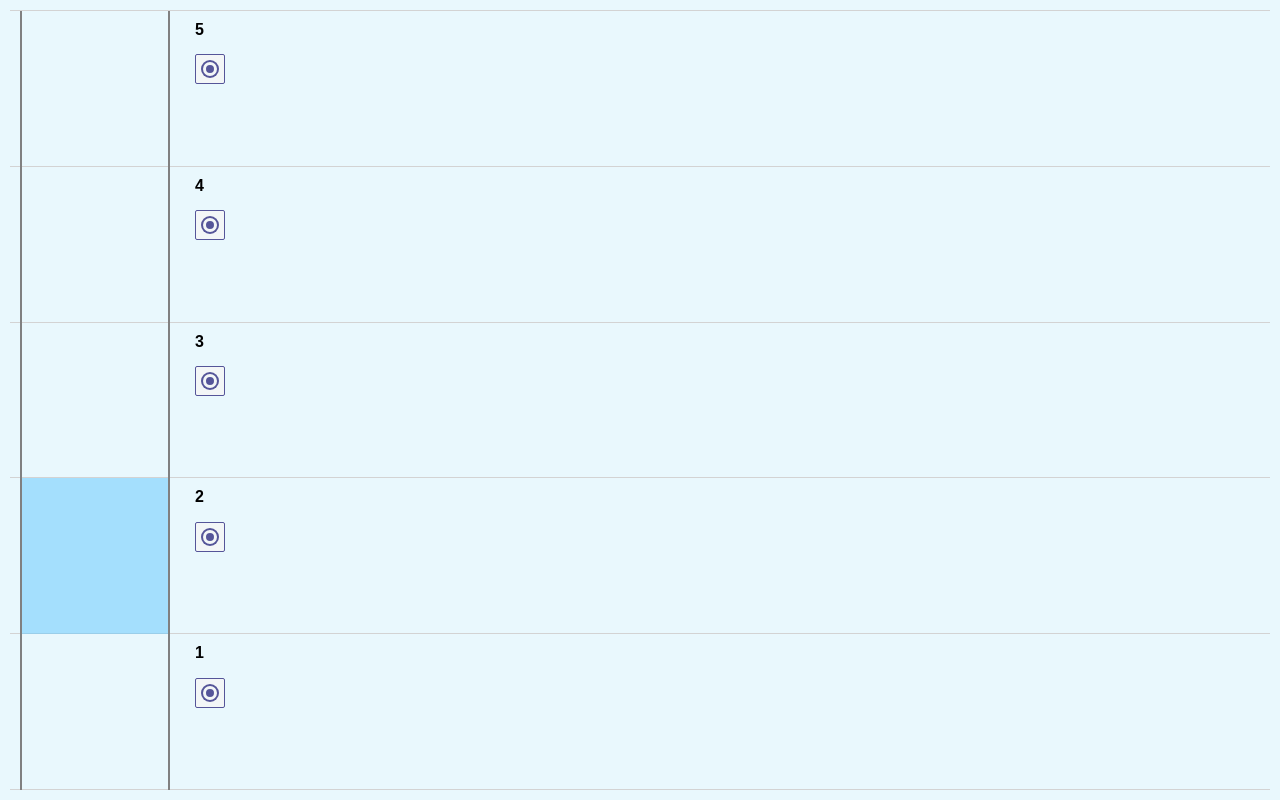
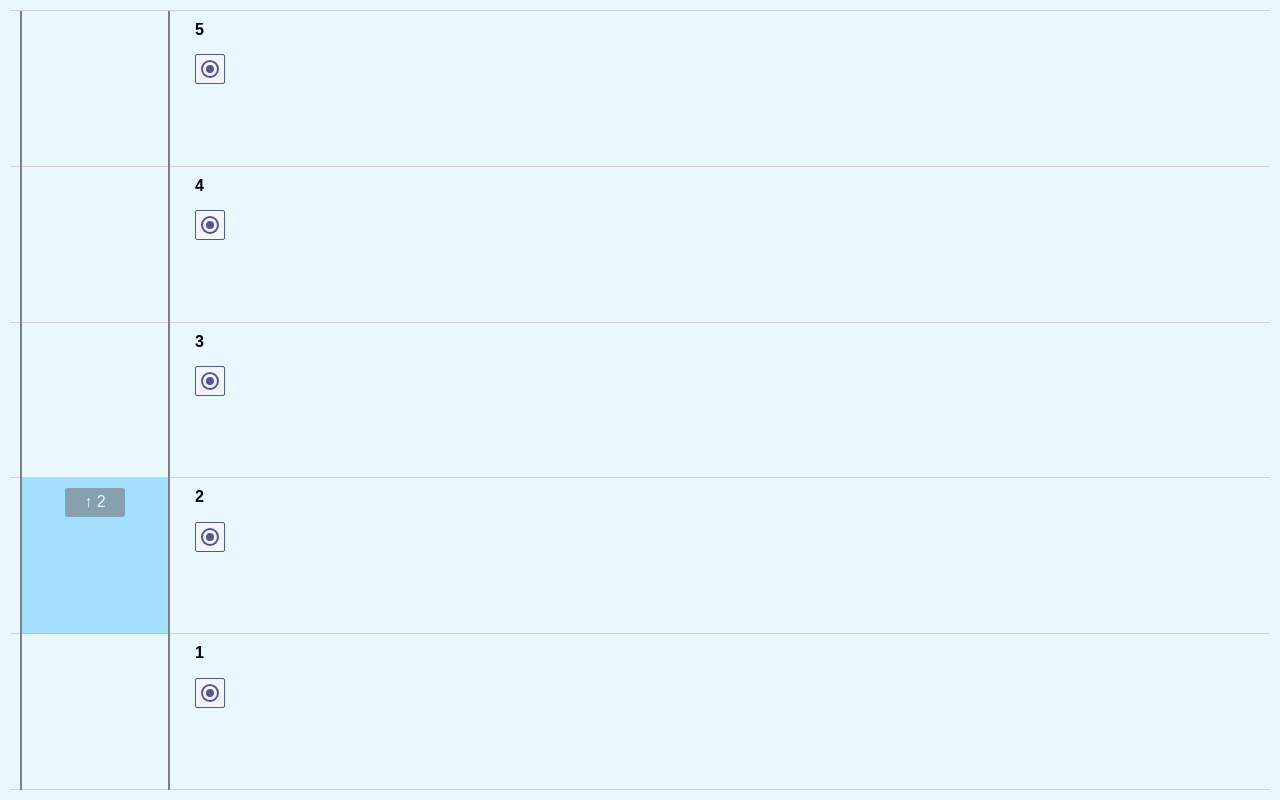
Before and after one commit to baraboza/trueconf-test, a Nuxt app: page / in a window 1280 px wide. Both pictures are taken after a click on the button 210 px from the left and 536 px from the top of the page. Built offline with nearby package versions, Linux system fonts and the light colour scheme.

Commit message:
добавил лифту табло индикации

```diff
--- a/components/TheLift.vue
+++ b/components/TheLift.vue
@@ -8,7 +8,13 @@
       bottom: bottomPosition,
       transitionDuration,
     }"
-  />
+  >
+    <span
+      v-show="lift.moving || lift.waiting"
+      :class="$style.board"
+      v-text="boardText"
+    />
+  </div>
 </template>
 
 <script>
@@ -37,13 +43,23 @@ export default {
 
   data () {
     return {
-      transitionDuration: ''
+      transitionDuration: '',
+      direction: ''
     }
   },
 
   computed: {
     bottomPosition () {
       return `${100 * (this.lift.floor - 1) / this.floorsNumber}%`
+    },
+
+    boardText () {
+      const arrow = {
+        up: '↑',
+        down: '↓'
+      }[this.direction]
+
+      return `${arrow} ${this.lift.floor}`
     }
   },
 
@@ -51,6 +67,8 @@ export default {
     'lift.floor' (newValue, prevValue) {
       const movingDuration = ONE_FLOOR_SPEED * Math.abs(newValue - prevValue)
       this.transitionDuration = `${movingDuration}ms`
+
+      this.direction = (newValue - prevValue) > 0 ? 'up' : 'down'
 
       setTimeout(() => {
         this.$emit('move-end')
@@ -69,6 +87,10 @@ export default {
   position: absolute;
   left: 0;
   bottom: 0;
+  display: flex;
+  justify-content: center;
+  align-items: flex-start;
+  padding-top: 10px;
   width: 100%;
   background: #66c9fe;
   transition-property: bottom;
@@ -77,6 +99,15 @@ export default {
   &._waiting {
     animation: liftWaiting 0.8s infinite;
   }
+}
+
+.board {
+  padding: 5px;
+  width: 60px;
+  text-align: center;
+  border-radius: 3px;
+  color: #fff;
+  background-color: rgba(#000, 0.6);
 }
 
 @keyframes liftWaiting {
```
